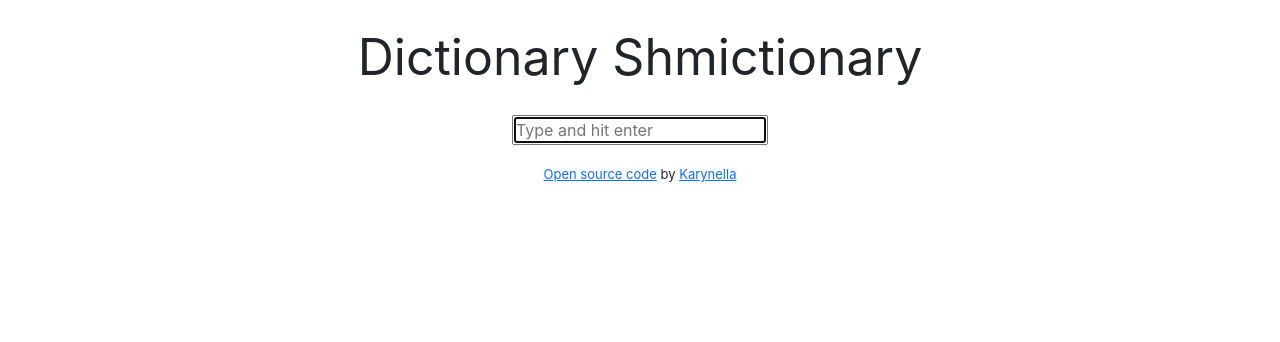
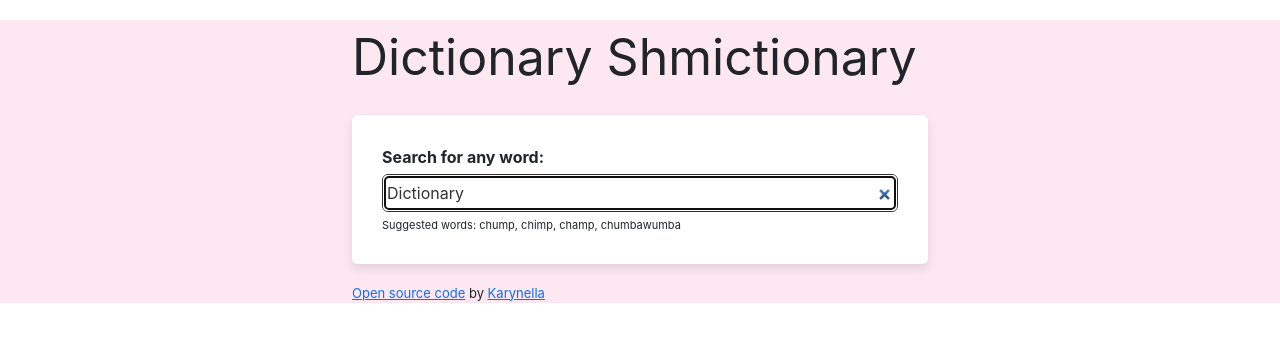
Before and after one commit to karynella/dictionary-project, a React (Create React App) app: page / in a window 1280 px wide. Shown: the top 342 px of the page. Built offline with nearby package versions, Linux system fonts and the light colour scheme; no server answers.

Commit message:
added styling
**rough styling**

```diff
--- a/src/App.css
+++ b/src/App.css
@@ -1,5 +1,4 @@
 .App .container {
-  text-align: center;
   max-width: 600px;
 }
 
@@ -12,3 +11,7 @@
   font-size: small;
   margin: 20px 0px;
 }
+
+.App {
+  background-color: rgb(253, 232, 242);
+}
--- a/src/App.js
+++ b/src/App.js
@@ -8,7 +8,7 @@
         <header className="App-header">Dictionary Shmictionary</header>
 
         <main>
-          <Dictionary />
+          <Dictionary defaultKeyword="Dictionary" />
         </main>
         <footer>
           <a
--- a/src/Dictionary.css
+++ b/src/Dictionary.css
@@ -0,0 +1,25 @@
+.Dictionary section {
+  background-color: white;
+  padding: 30px;
+  border-radius: 6px;
+  margin: 20px 0;
+  box-shadow: 0 5px 10px rgb(0 0 0 / 10%);
+}
+
+.Dictionary input {
+  width: 100%;
+  padding: 6px 4px;
+  border: 1px solid;
+  border-radius: 6px;
+  color: #333;
+}
+
+.Dictionary .hint {
+  font-size: 11px;
+  margin-top: 5px;
+}
+
+.Dictionary .title {
+  font-weight: bold;
+  margin-bottom: 5px;
+}
--- a/src/Dictionary.js
+++ b/src/Dictionary.js
@@ -3,18 +3,22 @@
 import "./Dictionary.css";
 import Results from "./Results.js";
 
-export default function Dictionary() {
-  let [keyword, setKeyword] = useState("");
+export default function Dictionary(props) {
+  let [keyword, setKeyword] = useState(props.defaultKeyword);
   let [results, setResults] = useState(null);
+  let [loaded, setLoaded] = useState(false);
 
   function handleResponse(response) {
     console.log(response.data[0]);
     setResults(response.data[0]);
   }
 
-  function search(event) {
+  function handleSubmit(event) {
     event.preventDefault();
+    search();
+  }
 
+  function search() {
     let apiUrl = `https://api.dictionaryapi.dev/api/v2/entries/en/${keyword}`;
     axios.get(apiUrl).then(handleResponse);
   }
@@ -23,17 +27,33 @@
     setKeyword(event.target.value);
   }
 
+  function load() {
+    setLoaded(true);
+    search();
+  }
+
+  if (loaded) {
     return (
       <div className="Dictionary">
-      <form onSubmit={search}>
+        <section>
+          <div className="title">Search for any word:</div>
+          <form onSubmit={handleSubmit}>
             <input
               type="search"
-          placeholder="Type and hit enter"
               onChange={handleKeywordChange}
+              defaultValue={props.defaultKeyword}
               autoFocus={true}
             />
-      </form>
+          </form>{" "}
+          <div className="hint">
+            Suggested words: chump, chimp, champ, chumbawumba
+          </div>
+        </section>
         <Results results={results} />
       </div>
     );
+  } else {
+    load();
+    return null;
   }
+}
--- a/src/Meaning.js
+++ b/src/Meaning.js
@@ -1,5 +1,6 @@
 import React from "react";
 import Synonyms from "./Synonyms.js";
+import "./Meanings.css";
 
 export default function Meaning(props) {
   return (
@@ -7,14 +8,13 @@
       <h3>{props.meaning.partOfSpeech}</h3>
       {props.meaning.definitions.map(function (definition, index) {
         return (
-          <div key="index">
-            <p>
-              {definition.definition}
-              <br />
+          <div key={index}>
+            <div className="definition">{definition.definition}</div>
+            <div className="example">
               <em>{definition.example}</em>
-              <br />
-              <Synonyms synonyms={definition.synonyms} />
-            </p>
+            </div>
+
+            <Synonyms synonyms={definition.synonyms} />
           </div>
         );
       })}
--- /dev/null
+++ b/src/Meanings.css
@@ -0,0 +1,17 @@
+.Meaning .definition {
+  font-size: 16px;
+  margin-top: 20px;
+}
+
+.Meaning .example {
+  font-size: 16px;
+  opacity: 0.7;
+  font-style: italic;
+  margin: 20px 0;
+}
+
+.Meaning h3 {
+  font-size: 24px;
+  line-height: 1.5;
+  font-weight: bold;
+}
--- /dev/null
+++ b/src/Phonetic.css
@@ -0,0 +1,19 @@
+.Phonetic {
+  height: 60px;
+}
+
+.Phonetic a {
+  border: 1px solid #ddd;
+  text-decoration: none;
+  padding: 8px 15px;
+  font-size: 14px;
+  margin-right: 10px;
+  font-weight: bold;
+  border-radius: 20px;
+  transition: all 150ms ease-in-out;
+}
+
+.Phonetic a:hover {
+  background: #9670f4;
+  color: white;
+}
--- a/src/Phonetic.js
+++ b/src/Phonetic.js
@@ -1,4 +1,5 @@
 import React from "react";
+import "./Phonetic.css";
 
 export default function Phonetic(props) {
   console.log(props.phonetic);
@@ -7,7 +8,7 @@
       <a href={props.phonetic.audio} target="_blank" rel="noreferrer">
         Listen
       </a>
-      <br />
+
       {props.phonetic.text}
     </div>
   );
--- /dev/null
+++ b/src/Results.css
@@ -0,0 +1,5 @@
+.Results h2 {
+  font-size: 36px;
+  font-weight: bold;
+  line-height: 1.5;
+}
--- a/src/Results.js
+++ b/src/Results.js
@@ -1,12 +1,14 @@
 import React from "react";
 import Meaning from "./Meaning.js";
 import Phonetic from "./Phonetic.js";
+import "./Results.css";
 
 export default function Result(props) {
   console.log(props.results);
   if (props.results) {
     return (
       <div className="Results">
+        <section>
           <h2>{props.results.word}</h2>
           {props.results.phonetics.map(function (phonetic, index) {
             return (
@@ -15,11 +17,12 @@
               </div>
             );
           })}
+        </section>
         {props.results.meanings.map(function (meaning, index) {
           return (
-            <div key={index}>
-              <Meaning meaning={meaning}></Meaning>
-            </div>
+            <section key={index}>
+              <Meaning meaning={meaning} />
+            </section>
           );
         })}
       </div>
--- /dev/null
+++ b/src/Synonyms.css
@@ -0,0 +1,11 @@
+.Synonyms {
+  margin-top: 20px 0;
+  padding: 0;
+}
+
+.Synonyms li {
+  font-size: 12px;
+  display: inline-block;
+  padding-right: 15px;
+  line-height: 1;
+}
--- a/src/Synonyms.js
+++ b/src/Synonyms.js
@@ -1,4 +1,5 @@
 import React from "react";
+import "./Synonyms.css";
 
 export default function Synonyms(props) {
   if (props.synonyms) {
```
Also changed, not shown: 1 other file (tests, documents, lock files or other folders). Lines whose indentation alone changed are shown as unchanged.
